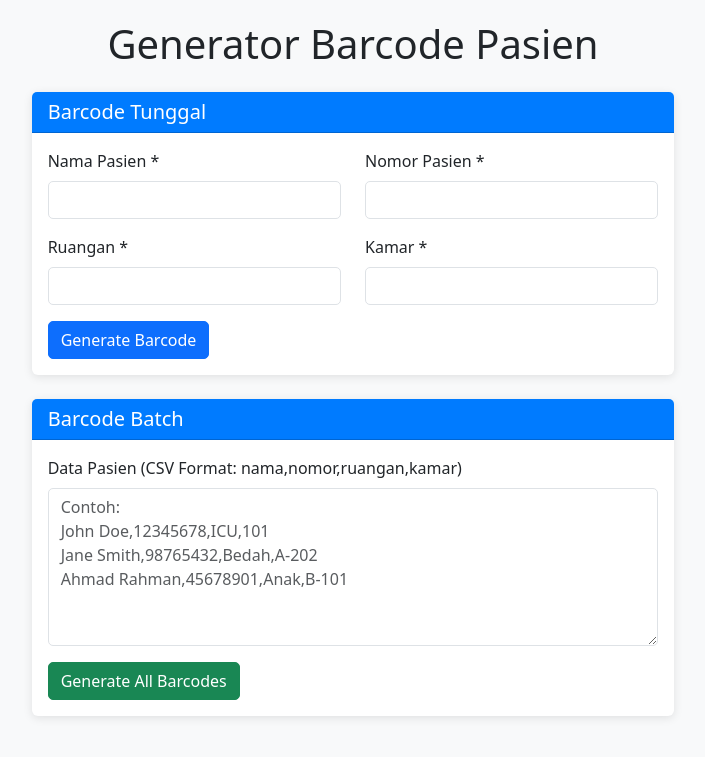
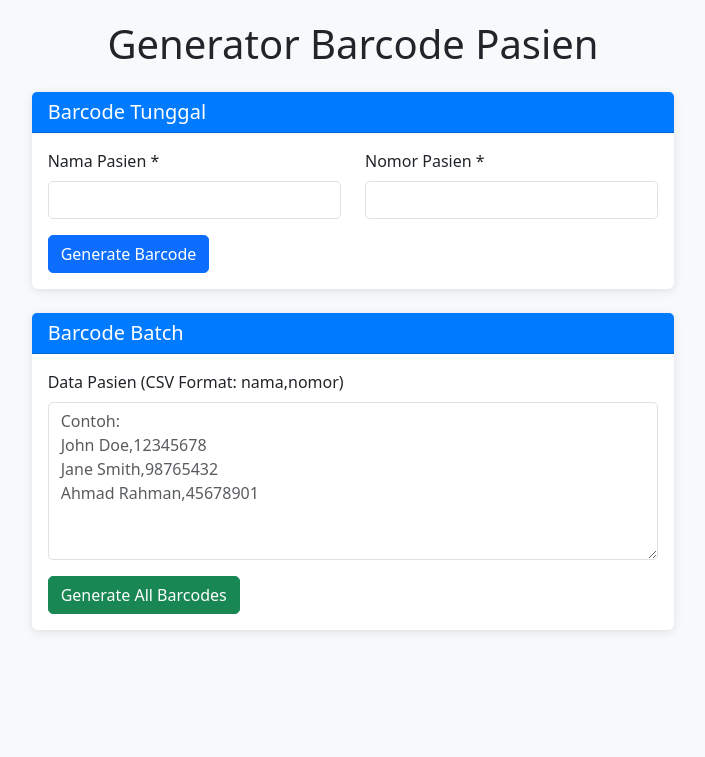
Before and after one commit to 0x5FB41/barcode-generator, a Flask app: page / in a window 1280 px wide. Shown: the top 757 px of the page, without its empty margins (287-992 px from the left). Run offline with Flask 3, Linux system fonts and the light colour scheme; some libraries are stand-ins or nearby versions.

Commit message:
refactor: remove ward and room fields from barcode generator
- Remove ruangan and kamar input fields from frontend forms
- Update CSV batch format from 4 to 2 parameters (nama,nomor)
- Remove ward/room validation and processing from backend
- Simplify barcode image generation with only patient name and number
- Update API responses to exclude ward/room data
- Adjust image layout for cleaner appearance without extra text

BREAKING CHANGE: CSV batch format changed from nama,nomor,ruangan,kamar to nama,nomor

```diff
--- a/app.py
+++ b/app.py
@@ -51,7 +51,7 @@ def sanitize_input(text):
     text = text.replace("'", '&#x27;')
     return text.strip()
 
-def validate_patient_data(patient_name, patient_number, ward, room):
+def validate_patient_data(patient_name, patient_number):
     """Enhanced input validation"""
     errors = []
 
@@ -72,18 +72,6 @@ def validate_patient_data(patient_name, patient_number, ward, room):
         errors.append("Nomor pasien maksimal 8 digit")
     elif len(patient_number) < 1:
         errors.append("Nomor pasien minimal 1 digit")
-
-    # Ward validation
-    if not ward or len(ward.strip()) < 1:
-        errors.append("Ruangan harus diisi")
-    elif len(ward.strip()) > 30:
-        errors.append("Ruangan maksimal 30 karakter")
-
-    # Room validation
-    if not room or len(room.strip()) < 1:
-        errors.append("Kamar harus diisi")
-    elif len(room.strip()) > 20:
-        errors.append("Kamar maksimal 20 karakter")
 
     return errors
 
@@ -119,7 +107,7 @@ class NoTextWriter(ImageWriter):
         """Override paint_text to do nothing - no text will be rendered"""
         pass
 
-def generate_barcode_with_patient_data(patient_number, patient_name, ward, room, filename=None):
+def generate_barcode_with_patient_data(patient_number, patient_name, filename=None):
     """Generate barcode with enhanced error handling"""
     try:
         logger.info(f"Generating barcode: {patient_name} ({patient_number})")
@@ -129,8 +117,6 @@ def generate_barcode_with_patient_data(patient_number, patient_name, ward, room,
         patient_number = re.sub(r'[^\d]', '', str(patient_number))
         # Pad patient number to 8 digits with leading zeros
         patient_number = patient_number.zfill(8)
-        ward = sanitize_input(ward)[:30]
-        room = sanitize_input(room)[:20]
 
         # Create barcode with custom writer that has NO text rendering
         writer = NoTextWriter()
@@ -149,12 +135,11 @@ def generate_barcode_with_patient_data(patient_number, patient_name, ward, room,
         barcode_img = Image.open(temp_buffer)
         barcode_width, barcode_height = barcode_img.size
 
-        # Calculate dimensions for more rectangular shape
+        # Calculate dimensions for more rectangular shape (no info text needed)
         name_height = 60  # Reduced for tighter spacing
-        info_height = 40  # Reduced for tighter spacing
         padding = 30  # Reduced horizontal padding
         total_width = barcode_width + (padding * 2)
-        total_height = barcode_height + name_height + info_height + 30  # Reduced overall height
+        total_height = barcode_height + name_height + 20  # Reduced overall height
 
         # Create final image with proper dimensions
         final_img = Image.new('RGB', (total_width, total_height), 'white')
@@ -180,7 +165,6 @@ def generate_barcode_with_patient_data(patient_number, patient_name, ward, room,
             try:
                 if "Bold" in name_path:
                     name_font = ImageFont.truetype(name_path, 38)  # Larger name font
-                    info_font = ImageFont.truetype(name_path.replace("-Bold", ""), 20)  # Info font to 20pt
                     font_loaded = True
                     break
             except:
@@ -190,45 +174,25 @@ def generate_barcode_with_patient_data(patient_number, patient_name, ward, room,
             try:
                 # Fallback to Arial (Windows/macOS)
                 name_font = ImageFont.truetype("arial.ttf", 38)
-                info_font = ImageFont.truetype("arial.ttf", 20)
                 font_loaded = True
             except:
                 try:
                     # Try system default fonts
                     name_font = ImageFont.truetype("arialbd.ttf", 38)  # Arial Bold
-                    info_font = ImageFont.truetype("arial.ttf", 20)
                     font_loaded = True
                 except:
                     # Last resort: PIL default font
                     name_font = ImageFont.load_default()
-                    info_font = ImageFont.load_default()
                     font_loaded = True
 
         logger.info(f"Font loading status: {font_loaded}")
-
 
         # Draw patient name (larger font, moved closer to top)
         name_bbox = draw.textbbox((0, 0), patient_name, font=name_font)
         name_x = (total_width - (name_bbox[2] - name_bbox[0])) // 2
         draw.text((name_x, 10), patient_name, fill='black', font=name_font)  # Moved up to 10
 
-        # Draw ward and room info at bottom in two lines (smaller font)
-        ward_text = f"Ruangan: {ward}"
-        room_text = f"Kamar: {room}"
-
-        # Ward text (first line) - very close to barcode
-        ward_bbox = draw.textbbox((0, 0), ward_text, font=info_font)
-        ward_x = (total_width - (ward_bbox[2] - ward_bbox[0])) // 2
-        draw.text((ward_x, barcode_y + barcode_height + 5), ward_text, fill='black', font=info_font)
-
-        # Room text (second line) - positioned below ward text with tight spacing
-        room_bbox = draw.textbbox((0, 0), room_text, font=info_font)
-        room_x = (total_width - (room_bbox[2] - room_bbox[0])) // 2
-        draw.text((room_x, barcode_y + barcode_height + 25), room_text, fill='black', font=info_font)
-
         # DEBUG: Log what we're actually drawing
-        logger.info(f"DEBUG: Drawing ward_text='{ward_text}' at position ({ward_x}, {barcode_y + barcode_height + 5})")
-        logger.info(f"DEBUG: Drawing room_text='{room_text}' at position ({room_x}, {barcode_y + barcode_height + 25})")
         logger.info(f"DEBUG: Patient name='{patient_name}' at position ({name_x}, 10)")
 
         # Save or return
@@ -267,22 +231,20 @@ def api_generate_barcode():
         # Extract and validate data
         patient_name = sanitize_input(data.get('patient_name', ''))
         patient_number = data.get('patient_number', '').strip()
-        ward = sanitize_input(data.get('ward', ''))
-        room = sanitize_input(data.get('room', ''))
 
         # Apply zero-padding before validation for consistency
         patient_number_clean = re.sub(r'[^\d]', '', str(patient_number))
         patient_number_padded = patient_number_clean.zfill(8)
 
         # Enhanced validation
-        errors = validate_patient_data(patient_name, patient_number, ward, room)
+        errors = validate_patient_data(patient_name, patient_number)
         if errors:
             return jsonify({'success': False, 'error': '; '.join(errors)}), 400
 
         # Generate barcode using padded number
         try:
             image_buffer = generate_barcode_with_patient_data(
-                patient_number_padded, patient_name, ward, room
+                patient_number_padded, patient_name
             )
 
             timestamp = datetime.now().strftime("%Y%m%d_%H%M%S")
@@ -295,9 +257,7 @@ def api_generate_barcode():
                 'filename': filename,
                 'patient_data': {
                     'name': patient_name,
-                    'number': patient_number_padded,  # Return padded number
-                    'ward': ward,
-                    'room': room
+                    'number': patient_number_padded  # Return padded number
                 }
             })
 
@@ -325,21 +285,19 @@ def api_download_barcode():
         data = request.get_json()
         patient_name = sanitize_input(data.get('patient_name', ''))
         patient_number = data.get('patient_number', '').strip()
-        ward = sanitize_input(data.get('ward', ''))
-        room = sanitize_input(data.get('room', ''))
 
         # Apply zero-padding before validation for consistency
         patient_number_clean = re.sub(r'[^\d]', '', str(patient_number))
         patient_number_padded = patient_number_clean.zfill(8)
 
         # Validation
-        errors = validate_patient_data(patient_name, patient_number, ward, room)
+        errors = validate_patient_data(patient_name, patient_number)
         if errors:
             return jsonify({'success': False, 'error': '; '.join(errors)}), 400
 
         try:
             image_buffer = generate_barcode_with_patient_data(
-                patient_number_padded, patient_name, ward, room
+                patient_number_padded, patient_name
             )
 
             safe_name = secure_filename(patient_name).replace(' ', '_')
--- a/static/js/app.js
+++ b/static/js/app.js
@@ -21,9 +21,7 @@ async function handleSingleForm(e) {
 
     const data = {
         patient_name: document.getElementById('singleName').value.trim(),
-        patient_number: document.getElementById('singleNumber').value.trim(),
-        ward: document.getElementById('singleWard').value.trim(),
-        room: document.getElementById('singleRoom').value.trim()
+        patient_number: document.getElementById('singleNumber').value.trim()
     };
 
     if (!validateForm(data)) {
@@ -132,14 +130,12 @@ function parseBatchData(csvData) {
 
     lines.forEach(line => {
         const parts = line.split(',').map(part => part.trim());
-        if (parts.length === 4) {
-            const [name, number, ward, room] = parts;
-            if (name && number && ward && room) {
+        if (parts.length === 2) {
+            const [name, number] = parts;
+            if (name && number) {
                 patients.push({
                     patient_name: name,
-                    patient_number: number,
-                    ward: ward,
-                    room: room
+                    patient_number: number
                 });
             }
         }
@@ -163,11 +159,8 @@ function addBarcodeToResults(result, data) {
             <div class="d-flex justify-content-between align-items-start">
                 <div class="flex-grow-1">
                     <h6>${data.patient_name} - ${data.patient_number}</h6>
-                    <div class="barcode-info">
-                        Ruangan: ${data.ward} | Kamar: ${data.room}
-                    </div>
                 </div>
-                <button class="btn btn-sm btn-primary ms-2" onclick="downloadSingleBarcode('${data.patient_number}', '${data.patient_name}', '${data.ward}', '${data.room}')">
+                <button class="btn btn-sm btn-primary ms-2" onclick="downloadSingleBarcode('${data.patient_number}', '${data.patient_name}')">
                     Download
                 </button>
             </div>
@@ -193,11 +186,8 @@ function displayBatchResults(results) {
                     <div class="d-flex justify-content-between align-items-start">
                         <div class="flex-grow-1">
                             <h6>${result.patient.patient_name} - ${result.patient.patient_number}</h6>
-                            <div class="barcode-info">
-                                Ruangan: ${result.patient.ward} | Kamar: ${result.patient.room}
-                            </div>
                         </div>
-                        <button class="btn btn-sm btn-primary ms-2" onclick="downloadSingleBarcode('${result.patient.patient_number}', '${result.patient.patient_name}', '${result.patient.ward}', '${result.patient.room}')">
+                        <button class="btn btn-sm btn-primary ms-2" onclick="downloadSingleBarcode('${result.patient.patient_number}', '${result.patient.patient_name}')">
                             Download
                         </button>
                     </div>
@@ -223,7 +213,7 @@ function displayBatchResults(results) {
 }
 
 // Download single barcode
-async function downloadSingleBarcode(patientNumber, patientName, ward, room) {
+async function downloadSingleBarcode(patientNumber, patientName) {
     try {
         const response = await fetch('/api/download-barcode', {
             method: 'POST',
@@ -232,9 +222,7 @@ async function downloadSingleBarcode(patientNumber, patientName, ward, room) {
             },
             body: JSON.stringify({
                 patient_name: patientName,
-                patient_number: patientNumber,
-                ward: ward,
-                room: room
+                patient_number: patientNumber
             })
         });
 
@@ -267,7 +255,7 @@ async function downloadAllBarcodes() {
 
     for (let i = 0; i < generatedBarcodes.length; i++) {
         const { data } = generatedBarcodes[i];
-        await downloadSingleBarcode(data.patient_number, data.patient_name, data.ward, data.room);
+        await downloadSingleBarcode(data.patient_number, data.patient_name);
         // Small delay between downloads
         await sleep(500);
     }
@@ -290,16 +278,6 @@ function validateForm(data) {
 
     if (!data.patient_number || !/^\d{1,8}$/.test(data.patient_number)) {
         showNotification('Nomor pasien maksimal 8 digit angka', 'danger');
-        return false;
-    }
-
-    if (!data.ward || data.ward.length < 1) {
-        showNotification('Ruangan harus diisi', 'danger');
-        return false;
-    }
-
-    if (!data.room || data.room.length < 1) {
-        showNotification('Kamar harus diisi', 'danger');
         return false;
     }
 
--- a/templates/index.html
+++ b/templates/index.html
@@ -34,20 +34,6 @@
                                     </div>
                                 </div>
                             </div>
-                            <div class="row">
-                                <div class="col-md-6">
-                                    <div class="mb-3">
-                                        <label class="form-label">Ruangan *</label>
-                                        <input type="text" class="form-control" id="singleWard" required>
-                                    </div>
-                                </div>
-                                <div class="col-md-6">
-                                    <div class="mb-3">
-                                        <label class="form-label">Kamar *</label>
-                                        <input type="text" class="form-control" id="singleRoom" required>
-                                    </div>
-                                </div>
-                            </div>
                             <button type="submit" class="btn btn-primary">Generate Barcode</button>
                         </form>
                     </div>
@@ -61,11 +47,11 @@
                     <div class="card-body">
                         <form id="batchForm">
                             <div class="mb-3">
-                                <label class="form-label">Data Pasien (CSV Format: nama,nomor,ruangan,kamar)</label>
+                                <label class="form-label">Data Pasien (CSV Format: nama,nomor)</label>
                                 <textarea class="form-control" id="batchData" rows="6" placeholder="Contoh:
-John Doe,12345678,ICU,101
-Jane Smith,98765432,Bedah,A-202
-Ahmad Rahman,45678901,Anak,B-101"></textarea>
+John Doe,12345678
+Jane Smith,98765432
+Ahmad Rahman,45678901"></textarea>
                             </div>
                             <button type="submit" class="btn btn-success">Generate All Barcodes</button>
                         </form>
```
